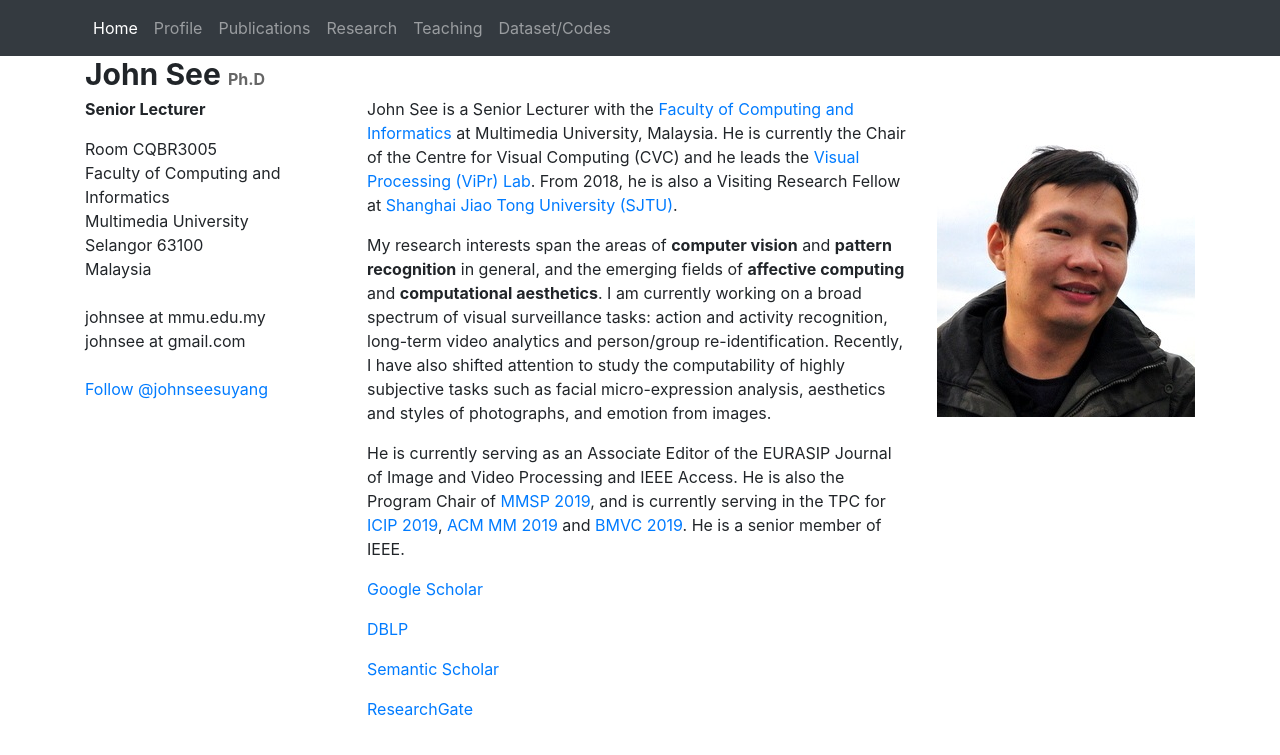
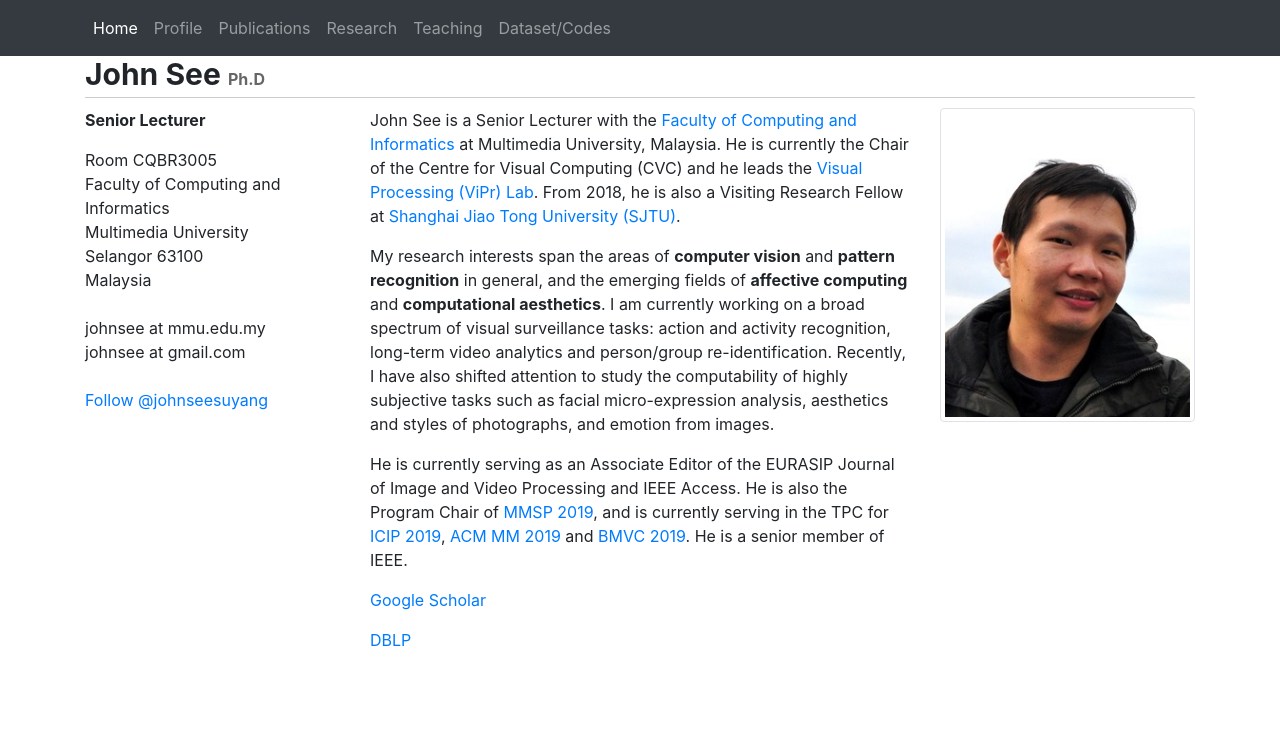
Before and after one commit to john-see/john-see.github.io, a Jekyll site: the page index.html, which Jekyll copies as it is, in a window 1280 px wide. Shown: the top 755 px of the page. Built offline with Jekyll 4.4.1, drawn with Linux system fonts in a browser that asks for light colours; comment, search, counter and statistics services are not loaded.

Commit message:
style change

```diff
--- a/css/js.css
+++ b/css/js.css
@@ -12,3 +12,8 @@ h1 {
 font-size: 30px;
 line-height: 36px;
 }
+
+.page-header {
+    border-bottom: 1px solid #ccc;
+    margin: 0px 0px 10px 0px;
+}
--- a/index.html
+++ b/index.html
@@ -71,8 +71,8 @@
                     Malaysia<br/><br/>
 
 
-                    <i class="icon-envelope"></i> johnsee at mmu.edu.my <br />
-                    <i class="icon-envelope"></i> johnsee at gmail.com <br /><br />
+                    <span class="glyphicon glyphicon-envelope"></span> johnsee at mmu.edu.my <br />
+                    <span class="glyphicon glyphicon-envelope"></span> johnsee at gmail.com <br /><br />
 
 
                     <a href="https://twitter.com/johnseesuyang?ref_src=twsrc%5Etfw" class="twitter-follow-button" data-show-count="false">Follow @johnseesuyang</a><script async src="https://platform.twitter.com/widgets.js" charset="utf-8"></script>
@@ -85,14 +85,12 @@
             <p>He is currently serving as an Associate Editor of the EURASIP Journal of Image and Video Processing and IEEE Access. He is also the Program Chair of <a href="https://mmsp2019.org" target="_blank">MMSP 2019</a>, and is currently serving in the TPC for <a href="http://2019.ieeeicip.org/" target="_blank">ICIP 2019</a>, <a href="https://www.acmmm.org/2019/" target="_blank">ACM MM 2019</a> and <a href="https://bmvc2019.org/" target="_blank">BMVC 2019</a>. He is a senior member of IEEE.</p>
 
                 <div>
-                    <p><i class="icon-th-list"></i> <a href="http://goo.gl/Mgv28">Google Scholar</a></p>
-                    <p><i class="icon-th-list"></i> <a href="about.html">DBLP</a></p>
-                    <p><i class="icon-th-list"></i> <a href="publication.html">Semantic Scholar</a></p>
-                    <p><i class="icon-th-list"></i> <a href="team.html">ResearchGate</a></p>
+                    <p><span class="glyphicon glyphicon-th-list"></span> <a href="">Google Scholar</a></p>
+                    <p><span class="glyphicon glyphicon-th-list"></span> <a href="">DBLP</a></p>
                 </div>
         </div>
         <div class="col">
-            <img src="./images/johnsee.jpg" alt="John See" />
+            <img src="./images/johnsee.jpg" alt="John See" class="img-thumbnail" />
         </div>
     </div>
   </div
```
